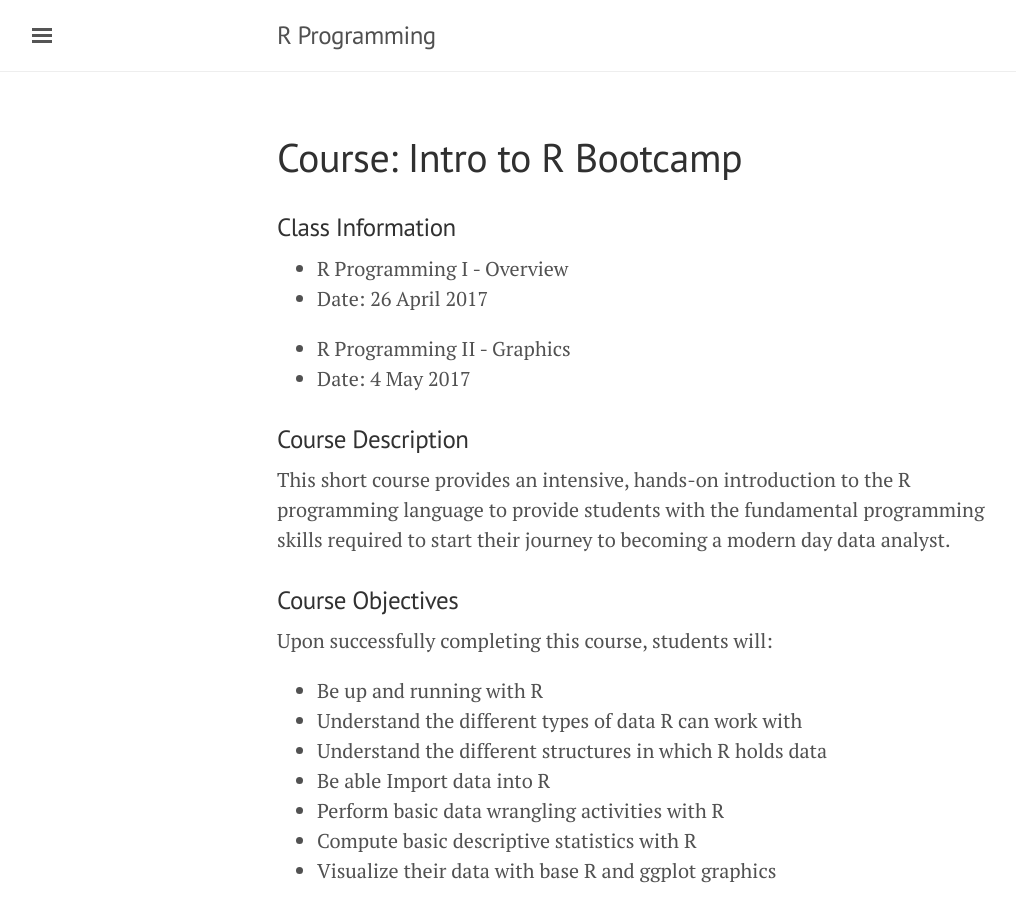
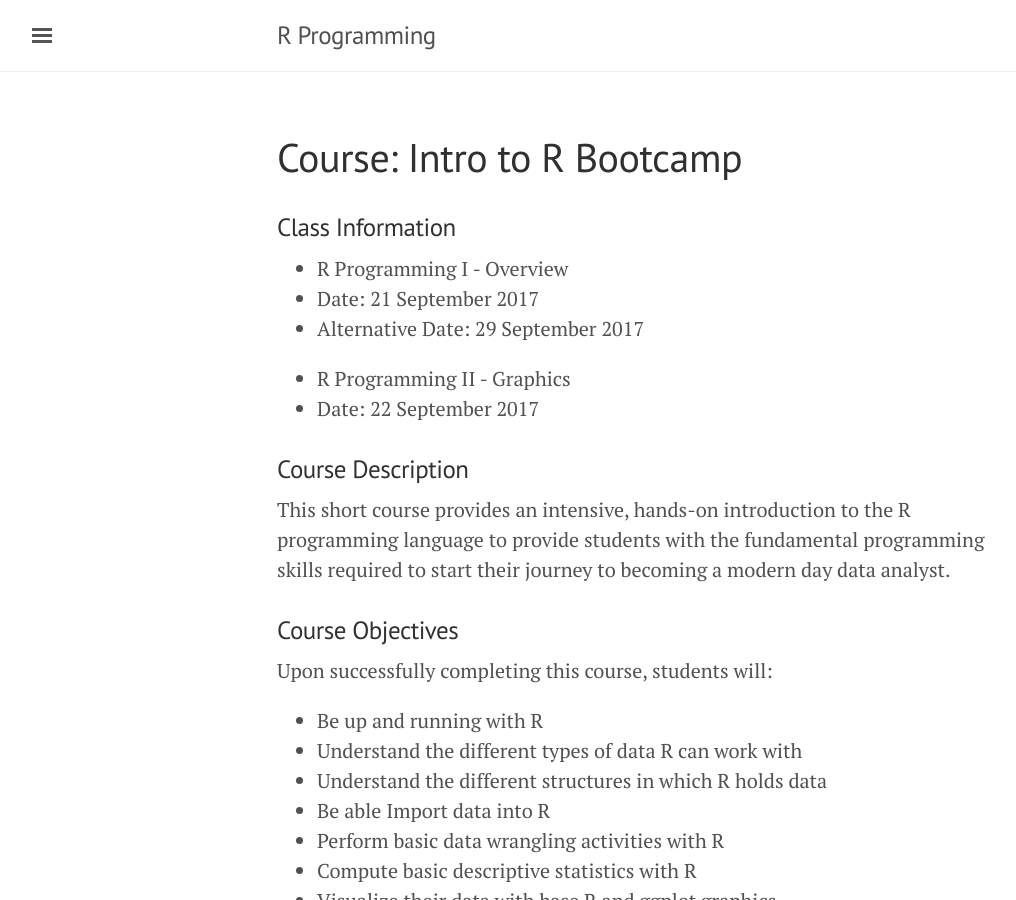
Before and after one commit to bowerth/boot-r, a Jekyll site: the page built from bootcamp/index.md, in a window 1280 px wide and 900 px high. Shown: the whole window, without its empty margins (3-1019 px from the left). Built offline with Jekyll 4.4.1, drawn with Linux system fonts in a browser that asks for light colours; nearby versions of some CDN libraries.

Commit message:
update course dates

```diff
--- a/bootcamp/index.md
+++ b/bootcamp/index.md
@@ -11,10 +11,11 @@ permalink: /r_bootcamp
 ### Class Information
 
 * R Programming I - Overview
-* Date: 26 April 2017
+* Date: 21 September 2017
+* Alternative Date: 29 September 2017
 
 * R Programming II - Graphics
-* Date: 4 May 2017
+* Date: 22 September 2017
 
 <!-- * Location: OECD, Paris, France -->
 <!-- * Webpage: [boot.rdata.work/r_bootcamp](http://boot.rdata.work/r_bootcamp) -->
```
